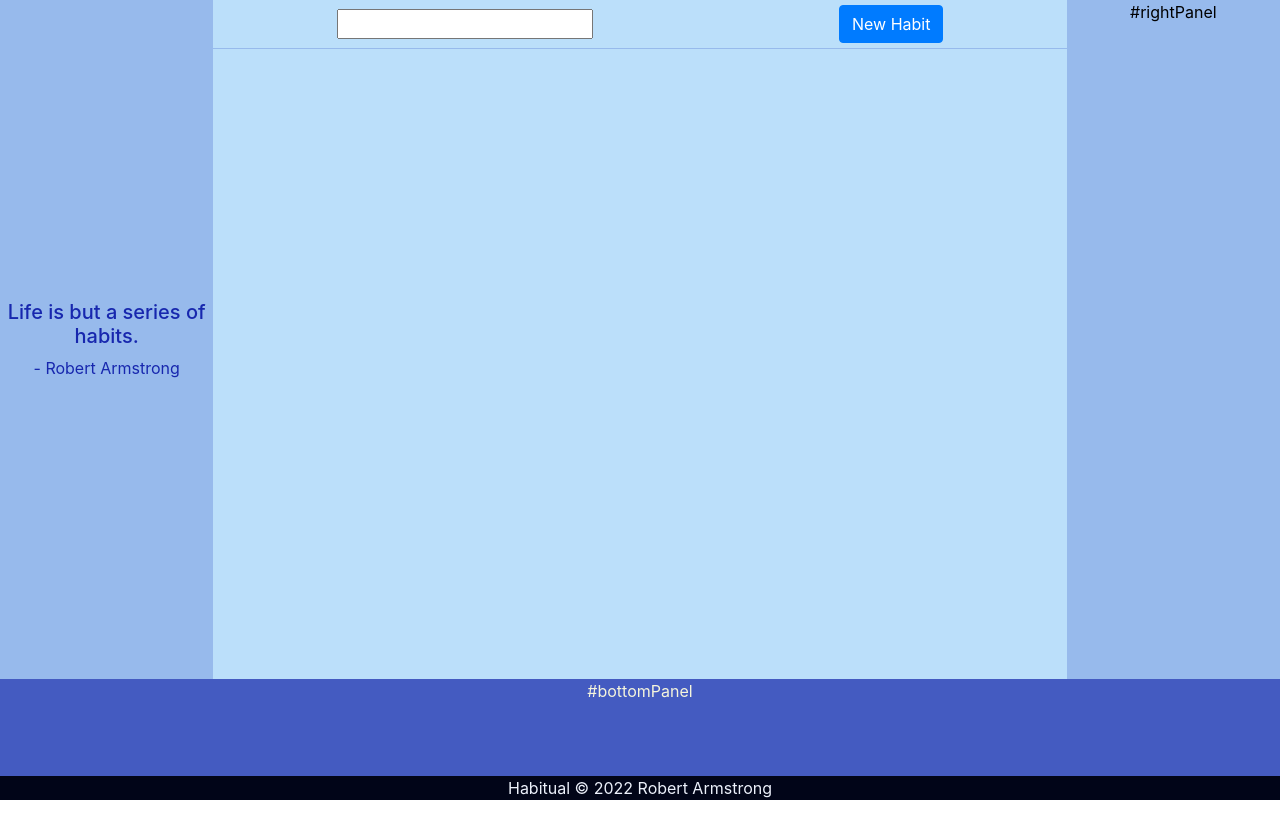
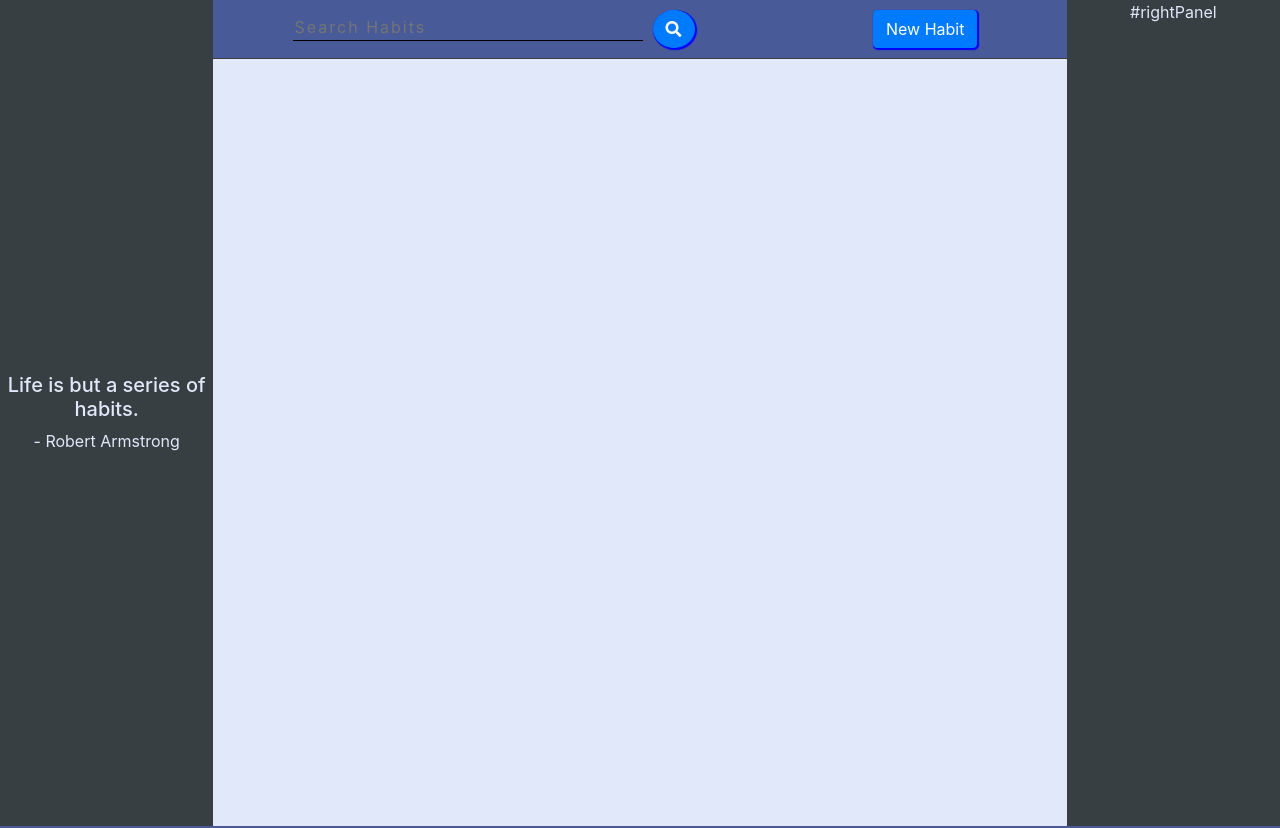
Before and after one commit to robert-codecrew/habits-tracker, a React (Create React App) app in the folder client/habit-tracking-app/: page / in a window 1280 px wide. Shown: the top 828 px of the page. Before the commit the page ends 800 px from the top, so only its background shows below. Built offline with nearby package versions, Linux system fonts and the light colour scheme; no server answers.

Commit message:
created color scheme

```diff
--- a/client/habit-tracking-app/src/App.css
+++ b/client/habit-tracking-app/src/App.css
@@ -1,8 +1,8 @@
 /* color variables */
 :root {
-  --main_light: #bbdffa;
-  --side_panel_blue: #97baec;
-  --footer_blue: #445bc1;
+  --main_light: #E0E8F9;
+  --side_panel_blue: #373F43;
+  --footer_blue: #485A98;
   --button_blue: #1727ae;
 }
 
@@ -49,8 +49,8 @@
   flex-direction: row;
   flex-wrap: wrap;
   align-items: center;
-  color: beige;
-  background: var(--main_light);
+  color: var(--main_light);
+  background: var(--footer_blue);
 }
 #left-panel {
   display: flex;
@@ -58,19 +58,19 @@
   justify-content: space-around;
   grid-row: 1/15;
   grid-column: 1/2;
-  color: var(--button_blue);
+  color: var(--main_light);
   background: var(--side_panel_blue);
 }
 #right-panel {
   grid-row: 1/15;
   grid-column: 6/8;
-  color: black;
+  color: var(--main_light);
   background: var(--side_panel_blue);
 }
 #bottom-panel {
   grid-row: 15/17;
   grid-column: 1/7;
-  color: beige;
+  color: var(--main_light);
   background: var(--footer_blue);
 }
 #footer {
@@ -81,10 +81,15 @@
   align-items: center;
   grid-row: 17/18;
   grid-column: 1/7;
-  color: #ecf1fb;
+  color: var(--main_light);
   background-color: rgb(1, 5, 24);
 }
 
 .App-link {
   color: #61dafb;
 }
+
+.no-outline:focus{
+  outline: none;
+  color:var(--main_light)
+}
--- a/client/habit-tracking-app/src/components/HabitChooser.js
+++ b/client/habit-tracking-app/src/components/HabitChooser.js
@@ -19,7 +19,10 @@ export default class HabitChooser extends Component {
 
         id="habit-chooser"
 
-      >   <Button onClick = {this.setOpen}>{this.props.buttonTitle}</Button>
+      >   <Button style = {{
+        boxShadow:'1px 1px 1px 1px blue',
+        margin:"10px",
+      }}onClick = {this.setOpen}>{this.props.buttonTitle}</Button>
 
         <Modal  show={this.state.open}>
           <Modal.Header closeButton onClick={this.setOpen}>
--- /dev/null
+++ b/client/habit-tracking-app/src/components/SearchButton.js
@@ -0,0 +1,17 @@
+import React, { Component } from 'react';
+import { Button } from 'react-bootstrap';
+
+export default class SearchButton extends Component {
+  render() {
+    return (
+      <Button style = {{
+        borderRadius:'50%',
+        boxShadow:'1px 1px 1px 1px blue',
+        margin:"10px",
+      }}>
+        <i class = " fa fa-search" aria-hidden={true}>
+        </i>
+         </Button>
+    )
+  }
+}
--- a/client/habit-tracking-app/src/components/TopPanel.js
+++ b/client/habit-tracking-app/src/components/TopPanel.js
@@ -1,13 +1,14 @@
 import React, { Component } from "react";
 
 import HabitChooser from './HabitChooser'
-
+import SearchButton from './SearchButton.js'
 
 export default class TopPanel extends Component {
   render() {
     return (
       <div id="top-panel">
-       <input type='text' />
+        <div className='search-div'>  <input className = 'no-outline' style={{width:'350px', letterSpacing:'2px',borderTop:"transparent",borderLeft:"transparent",borderBottom:"1px solid black",background:'inherit',borderRight:"transparent"}} type='text' placeholder="Search Habits" />
+       <SearchButton/></div>
        <HabitChooser buttonTitle='New Habit'  title = 'What would you like to do now?'/>
       </div>
     );
```
